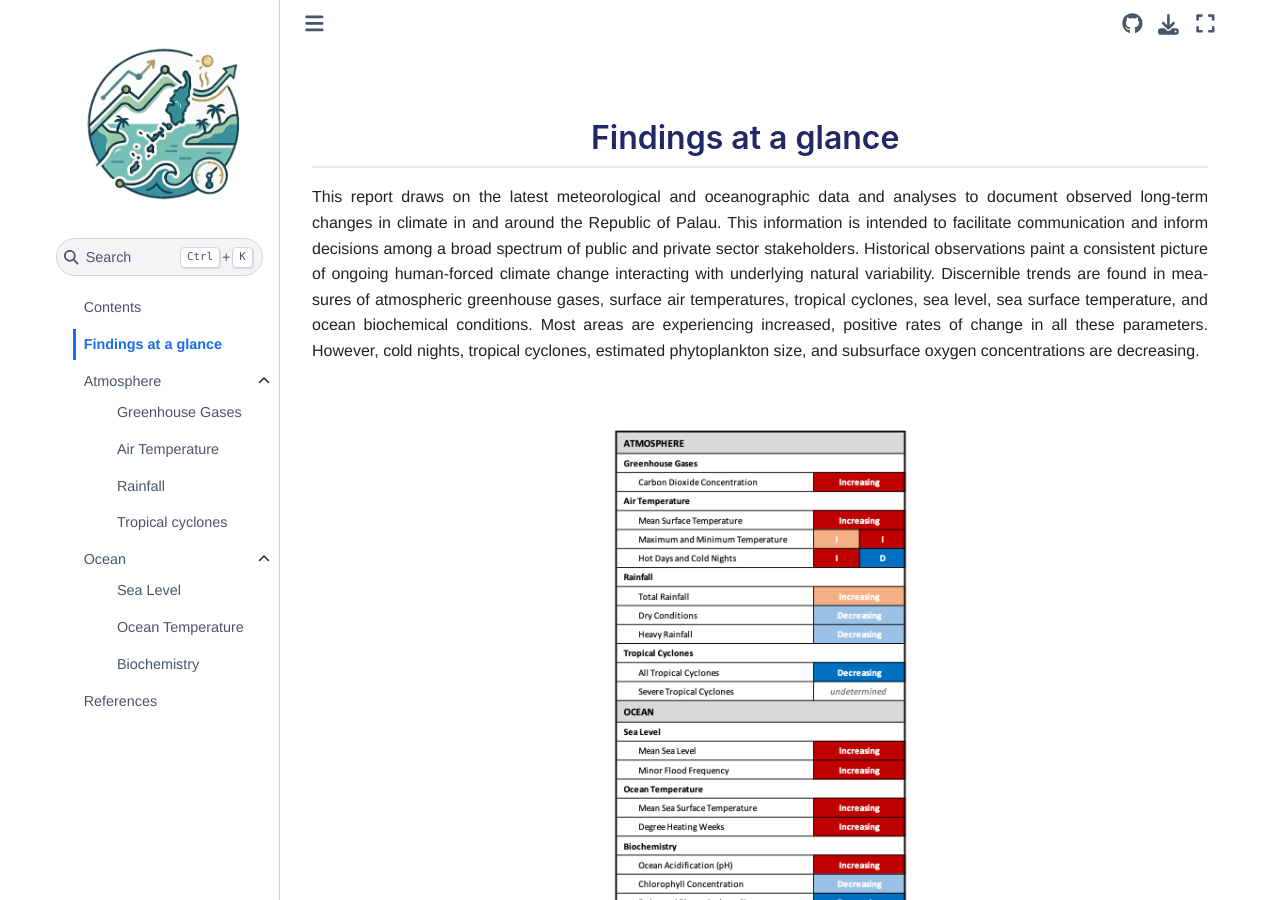
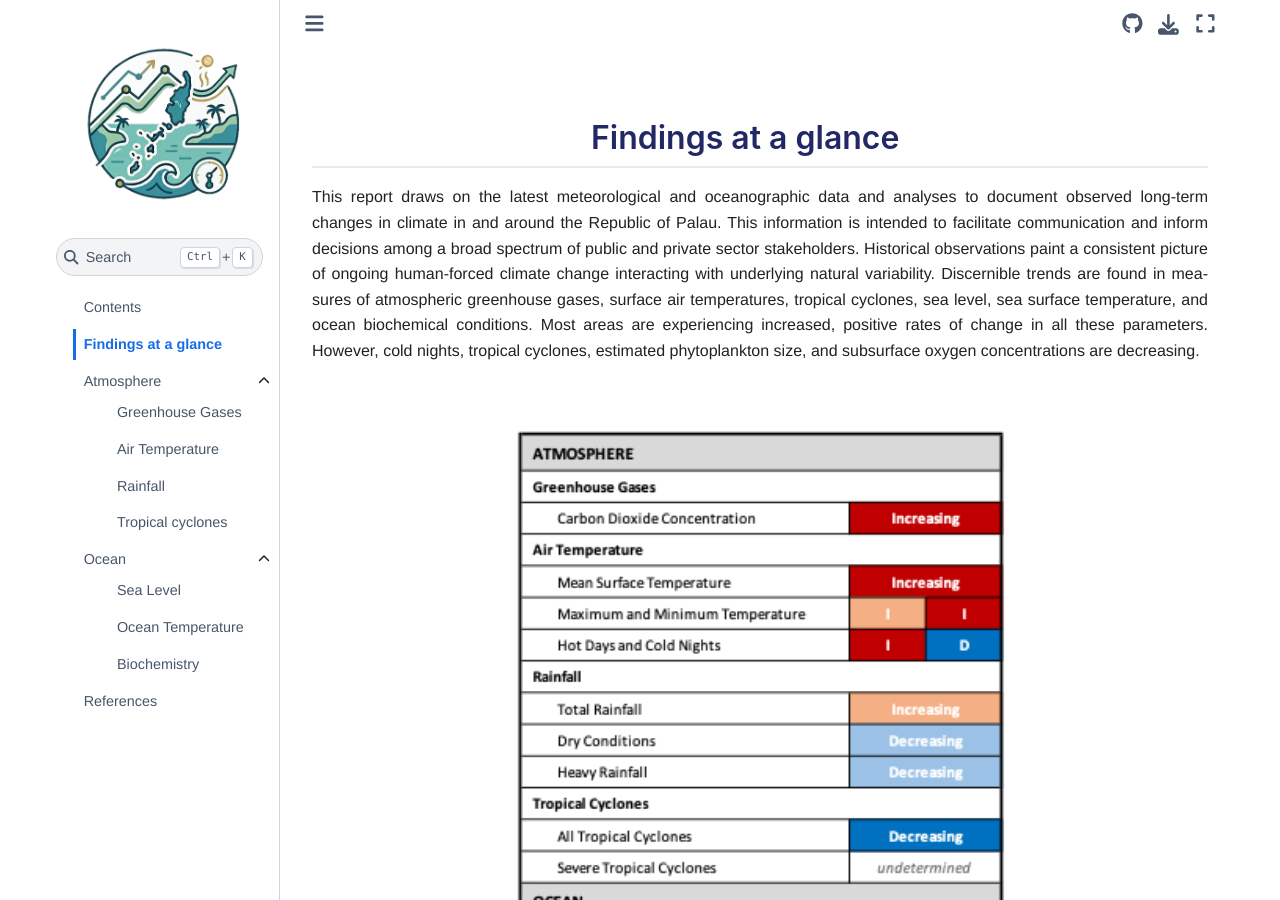
Before and after one commit to lauracagigal/CC_indicators_report, a Jupyter Book: the page built from chapters/01_findings_at_a_glance.md, in a window 1280 px wide and 900 px high. Built offline with Jupyter Book 1.0.4 settings and Sphinx 7.4.7 and the Sphinx Book theme 1.1.4, drawn with Linux system fonts in a browser that asks for light colours; a script that is not in the unit is left out; comment, search, counter and statistics services are not loaded.

Commit message:
fix sizes

```diff
--- a/chapters/01_findings_at_a_glance.md
+++ b/chapters/01_findings_at_a_glance.md
@@ -4,7 +4,7 @@ This report draws on the latest meteorological and oceanographic data and analys
 Historical observations paint a consistent picture of ongoing human-forced climate change interacting with underlying natural variability.  Discernible trends are found in measures of atmospheric greenhouse gases, surface air temperatures, tropical cyclones, sea level, sea surface temperature, and ocean biochemical conditions.  Most areas are experiencing increased, positive rates of change in all these parameters.  However, cold nights, tropical cyclones, estimated phytoplankton size, and subsurface oxygen concentrations are decreasing.
 
 <figure style="text-align: center;">
-  <img src="../_static/figures/PalauHistoricalClimateChangeSummaryGraphic.png" width="300">
+  <img src="../_static/figures/PalauHistoricalClimateChangeSummaryGraphic.png" width="500">
 <figcaption> <strong>Palau Historical Climate Change Summary Graphic:</strong> This table provides an overview of environmental conditions in the Republic of Palau due to a changing climate. Indicators of historical change are given for two broad categories: the atmosphere and the ocean. Increasing or decreasing trends of change observed for each indicator are shown in the table with red and blue backgrounds, respectively. Darker colors denote that trends are statistically significant (p < 0.05). Details are provided in the text that follows. </figcaption> </figure>
 
 ---
```
Also changed, not shown: chapters/ocean/06_sea_level.md (+1 -1 lines).
